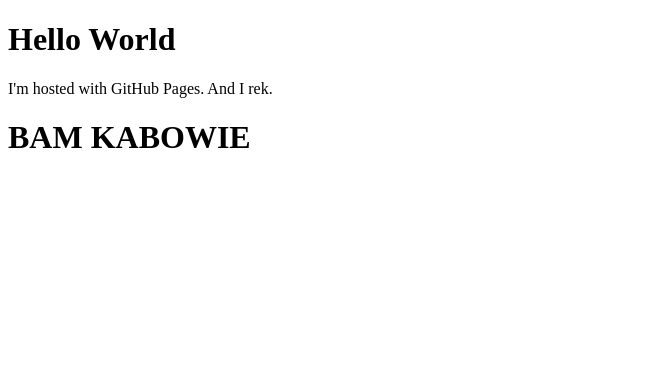
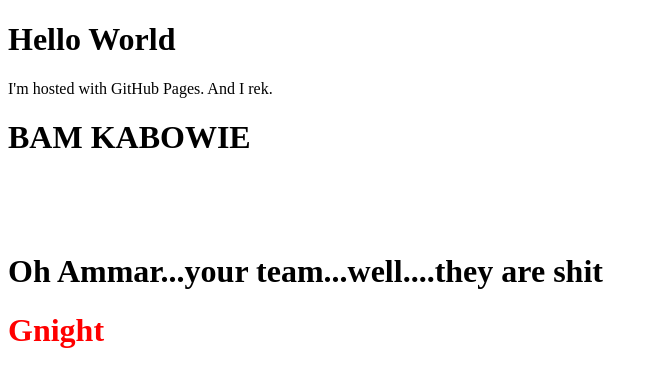
Before and after one commit to shikkendinner/shikkendinner.github.io, a plain HTML site: page index.html in a window 1280 px wide. Shown: the whole page, without its empty margins (0-658 px from the left). Drawn offline with Linux system fonts and the light colour scheme.

Commit message:
Updated Index.html
To annoy Ammar

```diff
--- a/index.html
+++ b/index.html
@@ -4,5 +4,10 @@
     <h1>Hello World</h1>
     <p>I'm hosted with GitHub Pages. And I rek.</p>
     <h1>BAM KABOWIE</h1>
+    <br />
+    <br />
+    <br />
+    <h1>Oh Ammar...your team...well....<b>they are shit</b></h1>
+    <h1 style="color: red">Gnight</h1>
   </body>
 </html>
```
